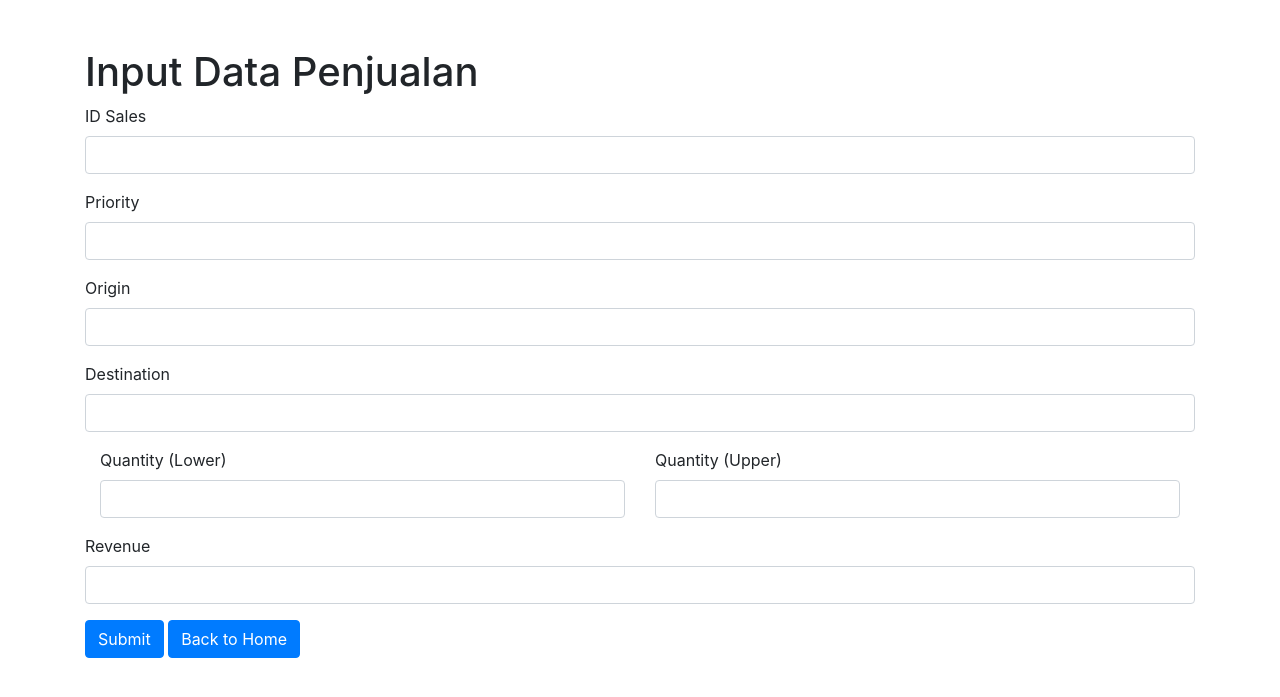
After one commit to nivleking/MANPROTI, a PHP site: page /setSalesCard.php in a window 1280 px wide. The commit adds this page. Shown: the top 697 px of the page. Run offline with PHP 8.4, Linux system fonts and the light colour scheme.

Commit message:
setSalesCard and ViewSalesCard

```diff
--- /dev/null
+++ b/setSalesCard.php
@@ -0,0 +1,80 @@
+<!DOCTYPE html>
+<html lang="en">
+<head>
+    <meta charset="UTF-8">
+    <meta name="viewport" content="width=device-width, initial-scale=1.0">
+    <title>Input Data Penjualan</title>
+    <link rel="stylesheet" href="https://stackpath.bootstrapcdn.com/bootstrap/4.5.2/css/bootstrap.min.css">
+    <?php  require 'connect.php'?>
+</head>
+<body>
+    <div class="container mt-5">
+        <h1>Input Data Penjualan</h1>
+        <form method="POST">
+            <div class="form-group">
+                <label for="id_sales">ID Sales </label>
+                <input type="number" class="form-control" name="id_sales" required>
+            </div>
+            <div class="form-group">
+                <label for="priority">Priority</label>
+                <input type="text" class="form-control" name="priority" required>
+            </div>
+            <div class="form-group">
+                <label for="origin">Origin</label>
+                <input type="text" class="form-control" name="origin" required>
+            </div>
+            <div class="form-group">
+                <label for="destination">Destination</label>
+                <input type="text" class="form-control" name="destination" required>
+            </div>
+            <div class="form-group d-flex justify-content-between">
+                <div class="col-6">
+                    <label for="quantity_lower">Quantity (Lower)</label>
+                    <input type="number" class="form-control" name="quantity_lower" required>
+                </div>
+                <div class="col-6">
+                    <label for="quantity_upper">Quantity (Upper)</label>
+                    <input type="number" class="form-control" name="quantity_upper" required>
+                </div>
+            </div>
+
+            <div class="form-group">
+                <label for="revenue">Revenue</label>
+                <input type="number" class="form-control" name="revenue" required>
+            </div>
+            <button type="submit" class="btn btn-primary" name="addSales">Submit</button>
+            <button class="btn btn-primary" name="backtoHome" >Back to Home</button>
+        </form>
+
+        <?php
+            if (isset($_POST['addSales'])) {
+                $id = $_POST['id_sales'];
+                $priority = $_POST['priority'];
+                var_dump($_POST['priority']);
+                $origin = $_POST['origin'];
+                var_dump($_POST['origin']);
+                $dest = $_POST['destination'];
+                var_dump($_POST['destination']);
+                $qty = random_int($_POST['quantity_lower'], $_POST['quantity_upper']);
+                $revenue = $_POST['revenue'];
+                $sql = "INSERT INTO sales VALUES (?,?,?,?,?,?)";
+                $stmt = $con->prepare($sql);
+                $stmt->bind_param("isssii",$id,$priority,$origin,$dest,$qty,$revenue);
+                $stmt->execute();
+
+                for ($i = 0; $i < $qty; $i++) {
+                    $sql = "INSERT INTO container (asal_container,tujuan_container,id_sales) VALUES (?,?,?)";
+                    $stmt = $con->prepare($sql);
+                    $stmt->bind_param("ssi",$origin,$dest,$id);
+                    $stmt->execute();
+                }
+            }
+            if (isset($_POST['backtoHome'])) {
+                header('Location:homeAdmin.php');
+            }
+
+        ?>
+
+    </div>
+</body>
+</html>
--- a/waitingRoom.php
+++ b/waitingRoom.php
@@ -101,7 +101,7 @@
                     //     xhr.send()
                     // });
 
-                    setTimeout(()=>{
+                    setInterval(()=>{
                         $.ajax({
                         url:'userWaitingRoomLogic.php',
                         method:'POST',
```
Also changed, not shown: homeAdmin.php (+8 -0 lines), viewSalesCard.php (added, +53 -0 lines).
